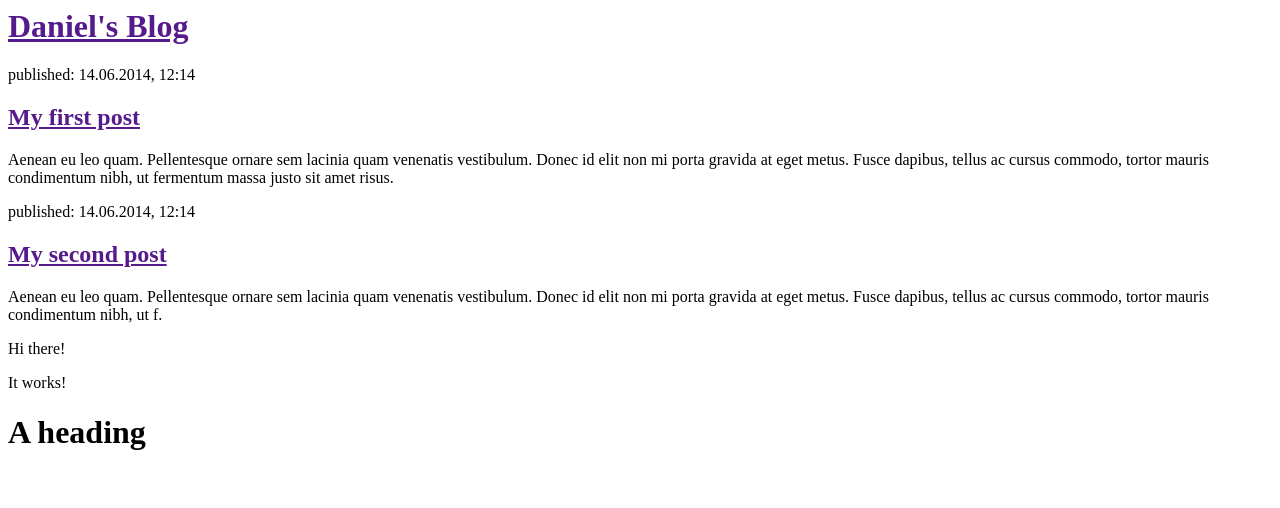
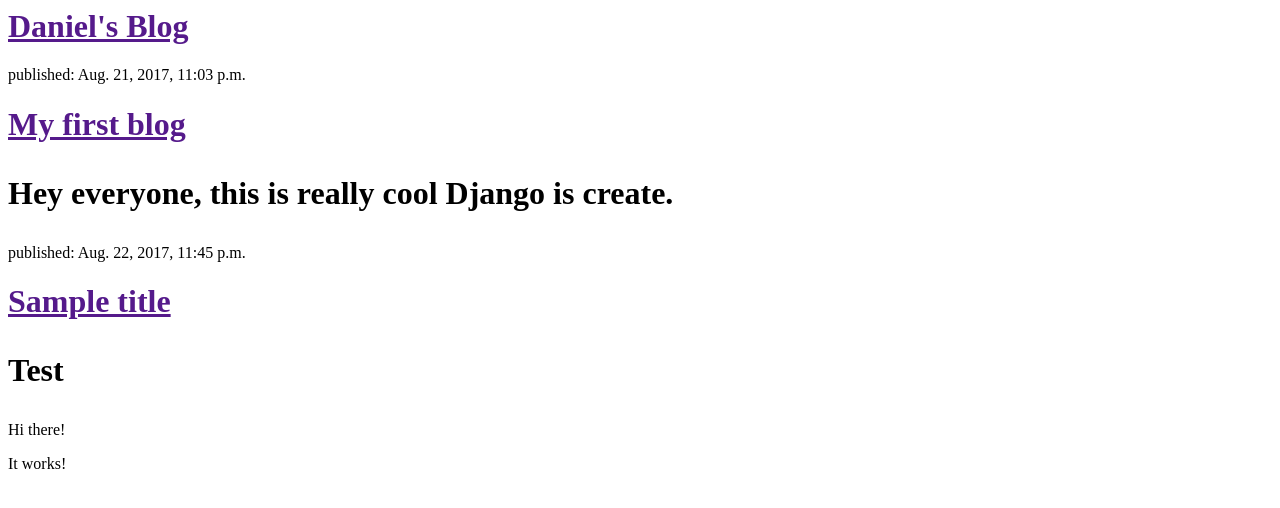
Before and after one commit to DJJacobs/my_first_blog, a Django app: page / in a window 1280 px wide. Shown: the top 508 px of the page. Run offline with Django 3.2, Linux system fonts and the light colour scheme; data comes from the database, SQL or seed files in the repository; both versions use the stored data as it was after the commit.

Commit message:
Modified templates to display posts from database.

```diff
--- a/blog/templates/blog/post_list.html
+++ b/blog/templates/blog/post_list.html
@@ -6,25 +6,16 @@
         <div>
             <h1><a href="">Daniel's Blog</a></h1>
         </div>
+		{% for post in posts %}
         <div>
-            <p>published: 14.06.2014, 12:14</p>
-            <h2><a href="">My first post</a></h2>
-            <p>Aenean eu leo quam. Pellentesque ornare sem lacinia quam venenatis vestibulum. Donec id elit non mi porta gravida at eget metus. Fusce dapibus, tellus ac cursus commodo, tortor mauris condimentum nibh, ut fermentum massa justo sit amet risus.</p>
-        </div>
+        	<p>published: {{ post.published_date }}</p>
+	    	<h1><a href="">{{ post.title }}</a><h1>
+        	<p>{{ post.text|linebreaksbr }}</p>
+		</div>
+		{% endfor %}
 
-        <div>
-            <p>published: 14.06.2014, 12:14</p>
-            <h2><a href="">My second post</a></h2>
-            <p>Aenean eu leo quam. Pellentesque ornare sem lacinia quam venenatis vestibulum. Donec id elit non mi porta gravida at eget metus. Fusce dapibus, tellus ac cursus commodo, tortor mauris condimentum nibh, ut f.</p>
-        </div>
-
-    <body>
         <p>Hi there!</p>
         <p>It works!</p>
-
-		<h1>A heading</h1>
-
-
 
 
     </body>
--- a/blog/views.py
+++ b/blog/views.py
@@ -1,5 +1,9 @@
 from django.shortcuts import render
+from django.utils import timezone
+from .models import Post
+
 
 # Create your views here.
 def post_list(request):
-	return render(request, 'blog/post_list.html', {})
+	posts = Post.objects.filter(published_date__lte=timezone.now()).order_by('published_date')
+	return render(request, 'blog/post_list.html', {'posts': posts})
```
Also changed, not shown: db.sqlite3.
